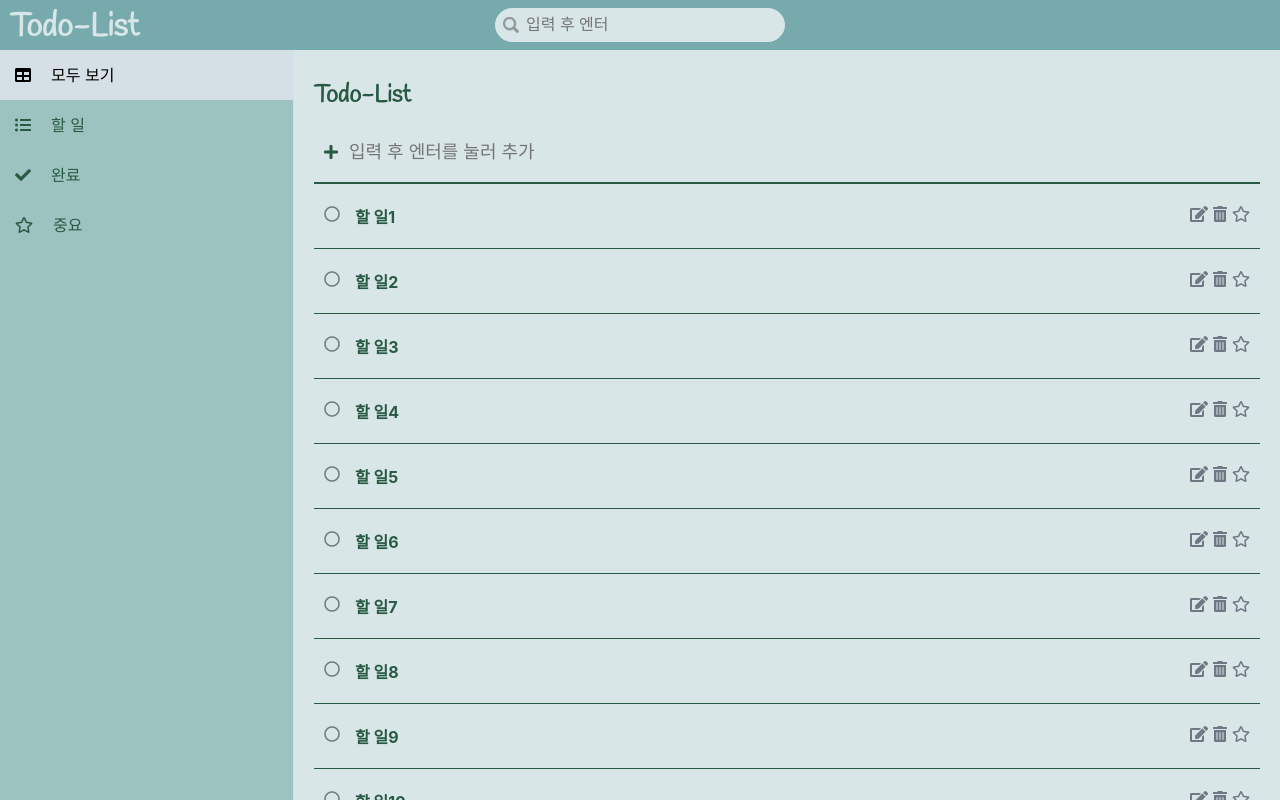
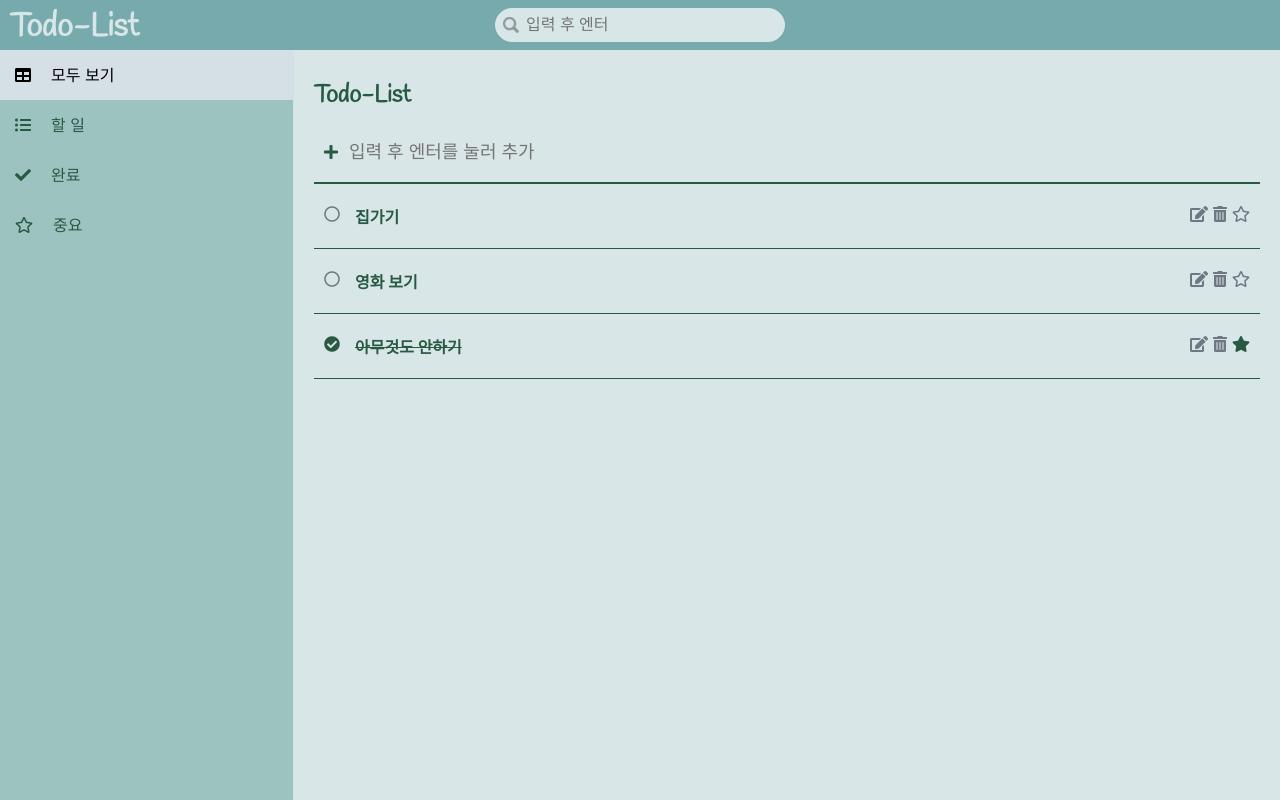
Before and after one commit to LGyuMin/react-todo-list, a React (Create React App) app: page / in a window 1280 px wide. Built offline with nearby package versions, Linux system fonts and the light colour scheme.

Commit message:
App.js 수정

```diff
--- a/src/App.js
+++ b/src/App.js
@@ -20,21 +20,13 @@ function todoReducer(todos, action) {
   }
 }
 
-function createTodos() {
-  const array = [];
-  for(let i=1; i <= 500; i++) {
-    array.push({id: i, text: `할 일${i}`, isDone: false, isImportant: false });
-  }
-  return array;
-}
-
 const App = () => {
-  // [
-  //   { id: 1, text: '집가기', isDone: false, isImportant: false },
-  //   { id: 2, text: '영화 보기', isDone: false, isImportant: false },
-  //   { id: 3, text: '아무것도 안하기', isDone: true, isImportant: true },
-  // ]
-  const [ todos, dispatch ] = useReducer(todoReducer, undefined, createTodos);
+  const initialTodo = [
+    { id: 1, text: '집가기', isDone: false, isImportant: false },
+    { id: 2, text: '영화 보기', isDone: false, isImportant: false },
+    { id: 3, text: '아무것도 안하기', isDone: true, isImportant: true },
+  ]
+  const [ todos, dispatch ] = useReducer(todoReducer, initialTodo);
 
   const [ filterOption, setFilterOption ] = useState({
       keyword: '', category: 'all', value: true
```
